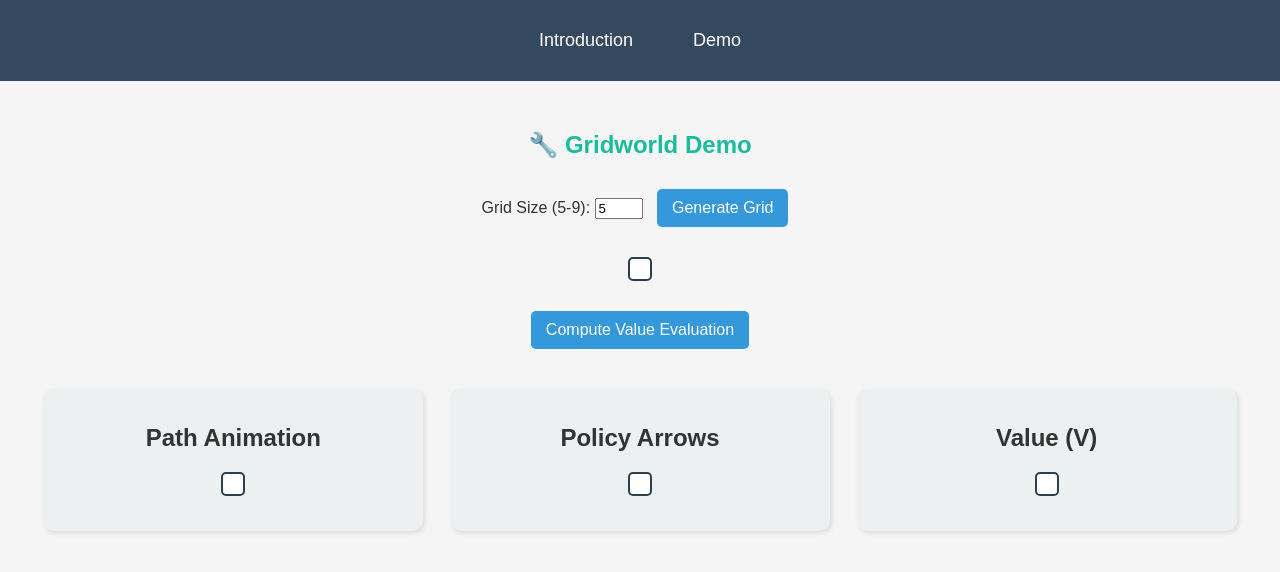
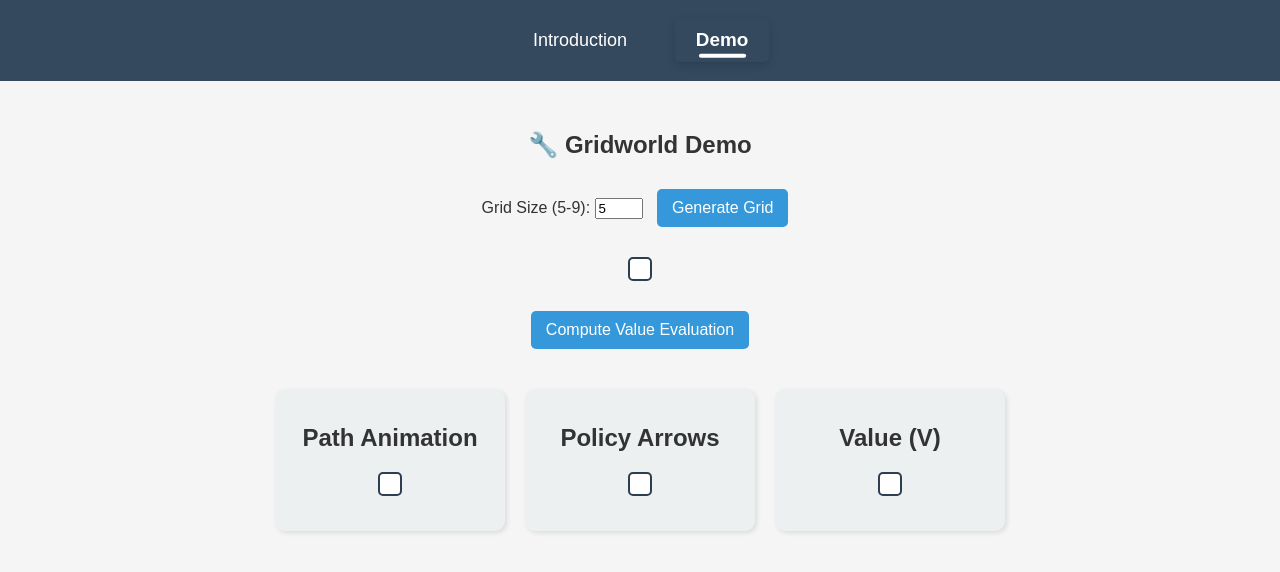
Before and after one commit to Sunny091/Gridworld-Environment-and-Value-Iteration, a Flask app: page / in a window 1280 px wide, after a click on "Demo". Shown: the part 58-630 px from the top of the page. Run offline with Flask 3, Linux system fonts and the light colour scheme.

Commit message:
debug and beautify visual

```diff
--- a/static/styles.css
+++ b/static/styles.css
@@ -8,6 +8,7 @@ body {
     padding: 0;
 }
 
+/* Header Styling */
 .header {
     background-color: #2c3e50;
     color: white;
@@ -17,11 +18,13 @@ body {
     text-transform: uppercase;
 }
 
+/* Navigation Bar */
 .nav-bar {
     display: flex;
     justify-content: center;
     background-color: #34495e;
     padding: 10px;
+    gap: 10px;
 }
 
 .nav-bar button {
@@ -31,27 +34,62 @@ body {
     font-size: 18px;
     padding: 10px 20px;
     cursor: pointer;
-    transition: 0.3s;
+    border-radius: 5px;
+    transition: all 0.2s ease-in-out;
 }
 
 .nav-bar button:hover {
-    background-color: #1abc9c;
+    background-color: rgba(26, 188, 156, 0.2);
+    color: #fff;
 }
 
+/* Active tab styling with underline and animation */
 .active-tab {
+    position: relative;
     background-color: #1abc9c;
-    border-radius: 5px;
+    color: white;
+    font-weight: bold;
+    border-radius: 6px;
+    padding-bottom: 10px;
+    transform: scale(1.05);
+    transition: all 0.3s ease-in-out;
+    box-shadow: 0 3px 8px rgba(0, 0, 0, 0.15);
 }
 
+.active-tab::after {
+    content: "";
+    position: absolute;
+    bottom: 4px;
+    left: 25%;
+    width: 50%;
+    height: 4px;
+    background-color: white;
+    border-radius: 4px;
+    animation: fadeInBar 0.3s ease-in-out;
+}
+
+@keyframes fadeInBar {
+    from {
+        width: 0;
+        opacity: 0;
+    }
+    to {
+        width: 50%;
+        opacity: 1;
+    }
+}
+
+/* Sections Styling */
 .section {
     display: none;
     padding: 30px;
 }
-.section.active {
+
+.active {
     display: block;
 }
 
-/* Grid Style */
+/* Grid Styles */
 .grid {
     display: grid;
     gap: 2px;
@@ -62,6 +100,7 @@ body {
     border-radius: 5px;
     width: fit-content;
 }
+
 .cell {
     width: 50px;
     height: 50px;
@@ -73,22 +112,27 @@ body {
     font-size: 14px;
     font-weight: bold;
 }
+
+/* Colors for Different Grid Types */
 .start {
     background-color: #27ae60;
     color: white;
 }
+
 .goal {
     background-color: #e74c3c;
     color: white;
 }
+
 .obstacle {
     background-color: gray;
 }
+
 .current {
     background-color: yellow;
 }
 
-/* Buttons */
+/* Button Styling */
 button {
     background-color: #3498db;
     color: white;
@@ -100,6 +144,7 @@ button {
     margin: 10px;
     transition: 0.3s;
 }
+
 button:hover {
     background-color: #2980b9;
 }
@@ -115,23 +160,14 @@ button:hover {
     box-shadow: 2px 2px 5px rgba(0, 0, 0, 0.1);
 }
 
-/* Horizontal Grid Layout */
+/* Horizontal Arrangement for Demo Grids */
 .grid-container {
     display: flex;
     flex-direction: row;
-    justify-content: space-around;
-    align-items: flex-start;
+    justify-content: center;
+    gap: 20px;
     flex-wrap: wrap;
-    width: 100%;
-    margin-top: 20px;
-}
-
-/* Responsive for Mobile */
-@media (max-width: 768px) {
-    .grid-container {
-        flex-direction: column;
-        align-items: center;
-    }
+    margin-top: 30px;
 }
 
 .grid-box {
@@ -140,12 +176,5 @@ button:hover {
     background: #ecf0f1;
     border-radius: 10px;
     box-shadow: 2px 2px 5px rgba(0, 0, 0, 0.1);
-    margin: 10px;
-    flex: 1;
-    min-width: 280px;
-    max-width: 350px;
+    min-width: 200px;
 }
-
-.active-title {
-    color: #1abc9c;
-}
--- a/templates/index.html
+++ b/templates/index.html
@@ -11,19 +11,19 @@
     </head>
     <body>
         <div class="header">Gridworld Visualization</div>
+
+        <!-- Navigation -->
         <div class="nav-bar">
-            <button
-                id="introBtn"
-                class="active-tab"
-                onclick="switchSection('introduction')"
-            >
+            <button id="introBtn" onclick="switchSection('introduction')">
                 Introduction
             </button>
             <button id="demoBtn" onclick="switchSection('demo')">Demo</button>
         </div>
-        <div id="introduction" class="section active">
+
+        <!-- Introduction Section -->
+        <div id="introduction" class="section">
             <div class="intro-content">
-                <h2 id="introTitle" class="active-title">
+                <h2 id="introTitle">
                     🔍 Introduction to Gridworld & Value Iteration
                 </h2>
                 <p>
@@ -49,6 +49,8 @@
                 </ul>
             </div>
         </div>
+
+        <!-- Demo Section -->
         <div id="demo" class="section">
             <h2 id="demoTitle">🔧 Gridworld Demo</h2>
             <label for="size">Grid Size (5-9):</label>
@@ -56,6 +58,7 @@
             <button onclick="generateGrid()">Generate Grid</button>
             <div id="gridContainer" class="grid"></div>
             <button onclick="evaluateValues()">Compute Value Evaluation</button>
+
             <div id="resultsSection" class="results">
                 <div class="grid-container">
                     <div class="grid-box">
@@ -73,6 +76,7 @@
                 </div>
             </div>
         </div>
+
         <script>
             let gridSize = 5;
             let gridData = [];
@@ -82,7 +86,7 @@
             function switchSection(section) {
                 document
                     .querySelectorAll(".section")
-                    .forEach((s) => s.classList.remove("active"));
+                    .forEach((sec) => sec.classList.remove("active"));
                 document.getElementById(section).classList.add("active");
 
                 document
@@ -114,6 +118,11 @@
                         .classList.add("active-title");
                 }
             }
+
+            // Set initial state
+            window.onload = () => {
+                switchSection("introduction");
+            };
 
             function generateGrid() {
                 gridSize = parseInt(document.getElementById("size").value);
```
